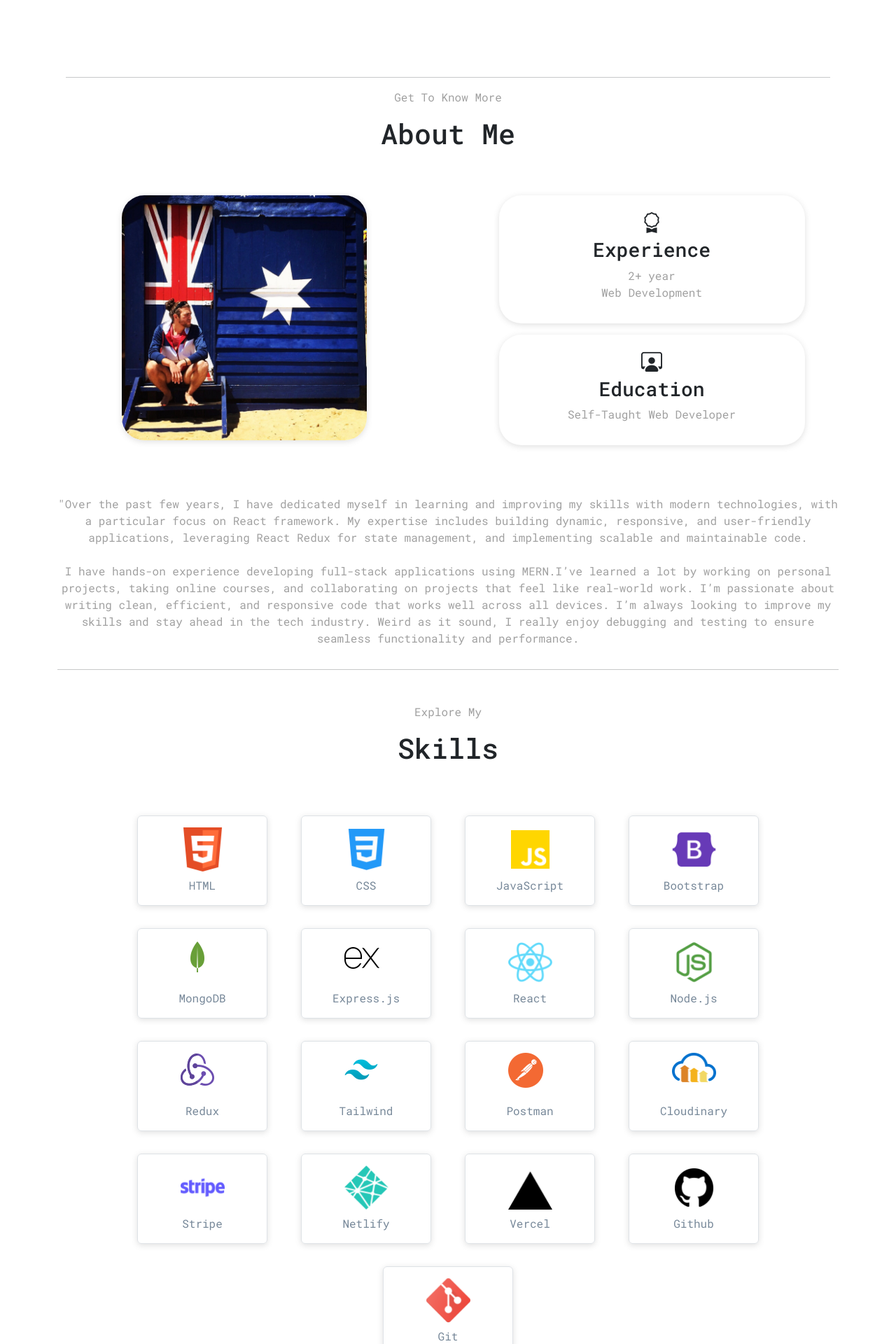
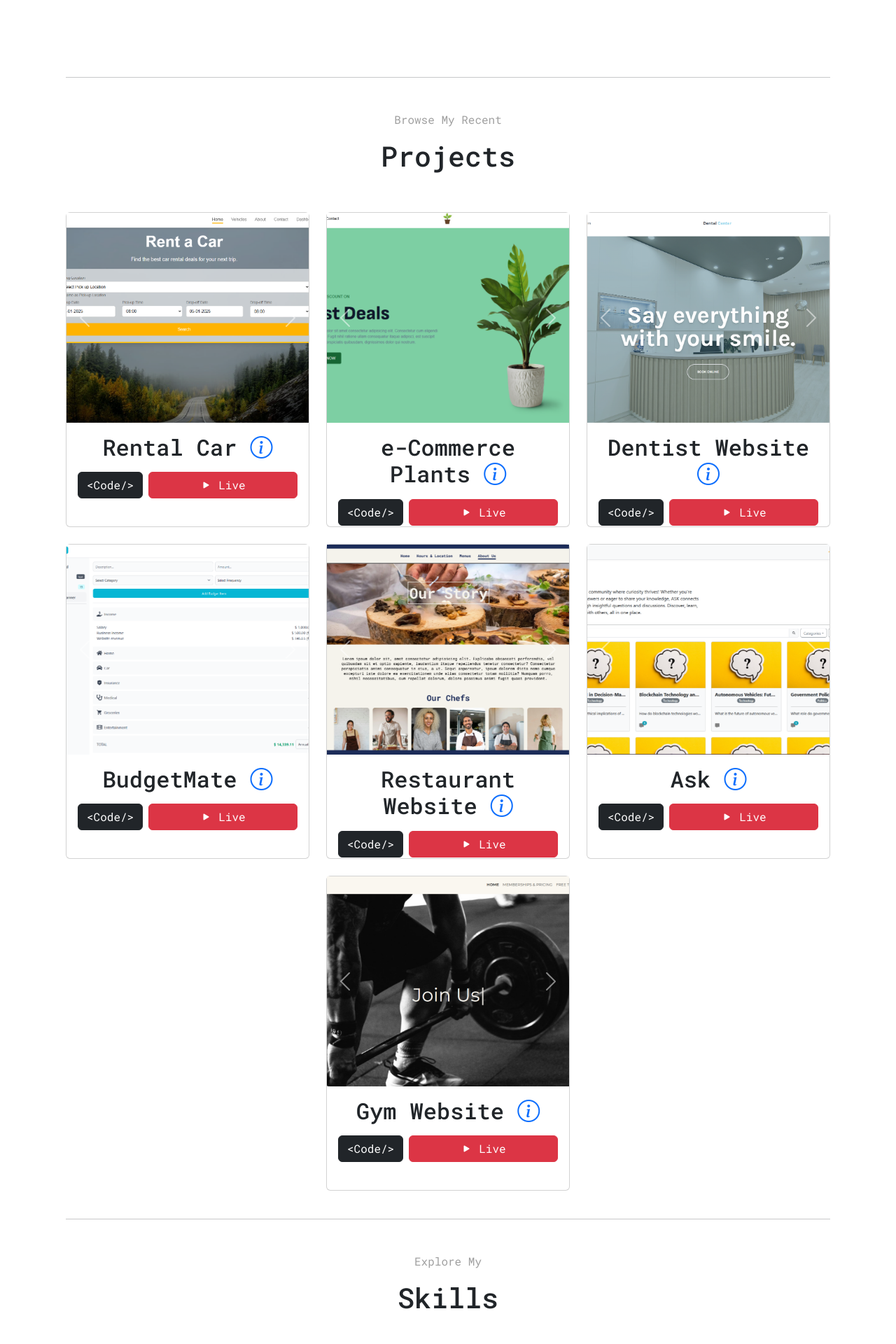
Before and after one commit to frestaris/Portfolio-Aris-Fresta, a React (Vite) app: page / in a window 1280 px wide. Shown: the part 760-2680 px from the top of the page at 70% size. Built offline with nearby package versions, Linux system fonts and the light colour scheme; a web font is replaced by a local one.

Commit message:
reorder navbar component, added tooltip

```diff
--- a/src/App.jsx
+++ b/src/App.jsx
@@ -15,9 +15,9 @@ function App() {
       <ToggleButton />
       <Navbar />
       <Hero />
+      <Projects />
+      <Experience />
       <AboutMe />
-      <Experience />
-      <Projects />
       <Footer />
     </div>
   );
--- a/src/components/Navbar.css
+++ b/src/components/Navbar.css
@@ -57,8 +57,8 @@
 
 .user {
   position: absolute;
-  top: 58%;
-  right: 80%;
+  top: 88%;
+  right: 54%;
   width: 30px;
   height: 30px;
   transform: translate(-50%, -50%);
@@ -73,8 +73,8 @@
 }
 .projects {
   position: absolute;
-  top: 88%;
-  right: 54%;
+  top: 58%;
+  right: 80%;
   width: 30px;
   height: 30px;
   transform: translate(-50%, -50%);
--- a/src/components/Navbar.jsx
+++ b/src/components/Navbar.jsx
@@ -4,11 +4,19 @@ import skillsIcon from "../assets/star.png";
 import projectsIcon from "../assets/folder.png";
 import userIcon from "../assets/user.png";
 import { useSelector } from "react-redux";
+import { OverlayTrigger, Tooltip } from "react-bootstrap";
 
 const Navbar = () => {
   const [activeSection, setActiveSection] = useState("about-me");
   const [showScrollTopButton, setShowScrollTopButton] = useState(false);
   const { theme } = useSelector((state) => state.theme);
+
+  const renderTooltip = (message) => (props) =>
+    (
+      <Tooltip id={`tooltip-${message}`} {...props}>
+        {message}
+      </Tooltip>
+    );
 
   useEffect(() => {
     const handleScroll = () => {
@@ -60,10 +68,19 @@ const Navbar = () => {
         <div className="container">
           <div
             className="pie pie1"
-            onClick={(event) => handlePieClick("about-me", event)}
+            onClick={(event) => handlePieClick("projects", event)}
           >
             <div className="pie-color pie-color1">
-              <img src={userIcon} alt="about me" className="icon user" />
+              <OverlayTrigger
+                placement="left"
+                overlay={renderTooltip("Projects")}
+              >
+                <img
+                  src={projectsIcon}
+                  alt="Projects"
+                  className="icon projects"
+                />
+              </OverlayTrigger>
             </div>
           </div>
           <div
@@ -71,19 +88,25 @@ const Navbar = () => {
             onClick={(event) => handlePieClick("skills", event)}
           >
             <div className="pie-color pie-color2">
-              <img src={skillsIcon} alt="Skills" className="icon skills" />
+              <OverlayTrigger
+                placement="left"
+                overlay={renderTooltip("Skills")}
+              >
+                <img src={skillsIcon} alt="Skills" className="icon skills" />
+              </OverlayTrigger>
             </div>
           </div>
           <div
             className="pie pie3"
-            onClick={(event) => handlePieClick("projects", event)}
+            onClick={(event) => handlePieClick("about-me", event)}
           >
             <div className="pie-color pie-color3">
-              <img
-                src={projectsIcon}
-                alt="Projects"
-                className="icon projects"
-              />
+              <OverlayTrigger
+                placement="left"
+                overlay={renderTooltip("About Me")}
+              >
+                <img src={userIcon} alt="About Me" className="icon user" />
+              </OverlayTrigger>
             </div>
           </div>
 
```
